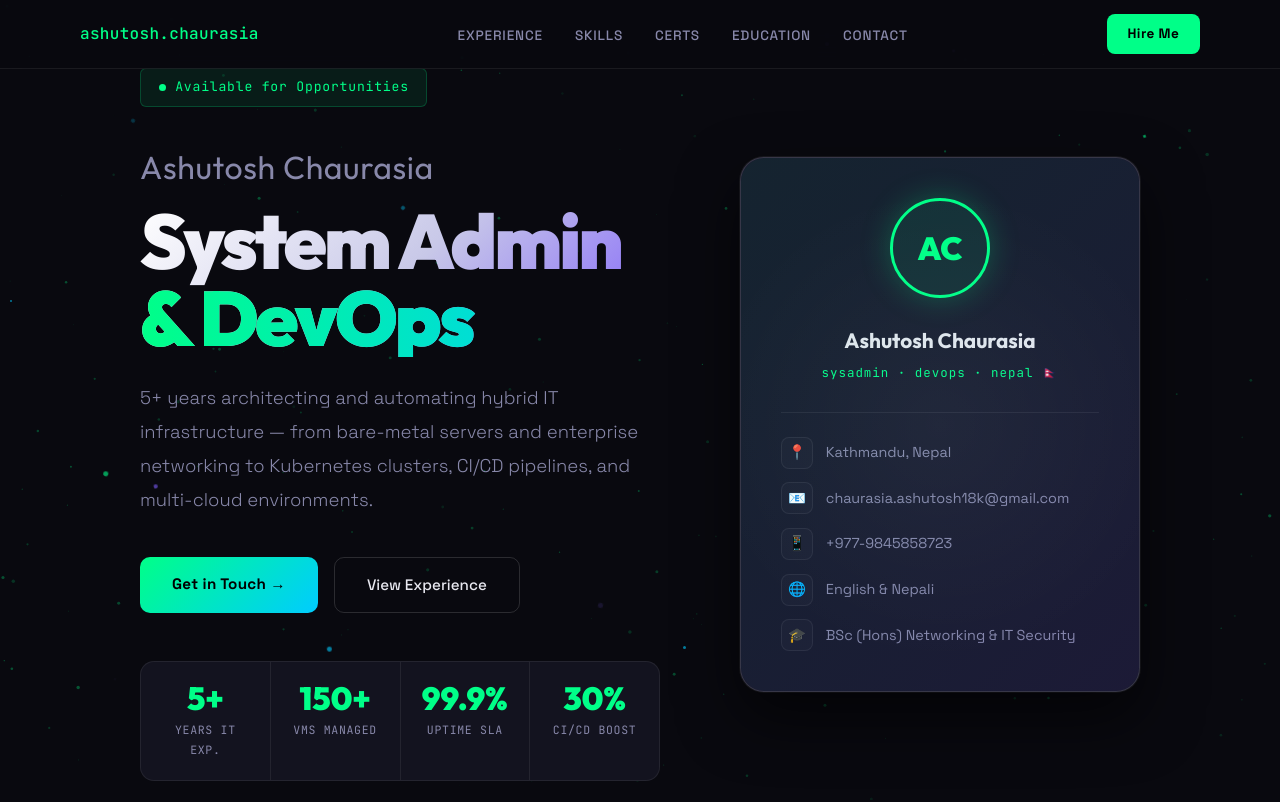
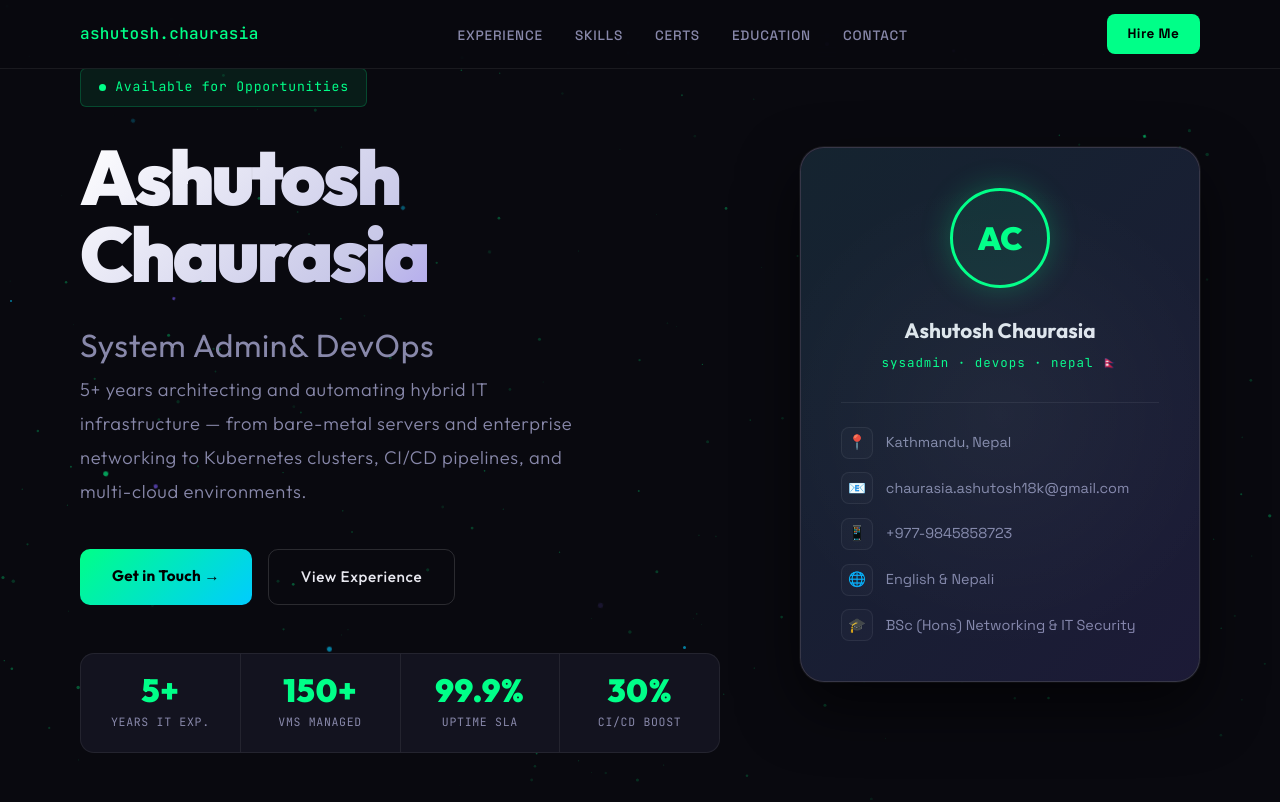
Before and after one commit to ChaurasiaAshutosh/my-portfolio, a plain HTML site: page index.html in a window 1280 px wide. Shown: the top 802 px of the page. Drawn offline with Linux system fonts and the light colour scheme.

Commit message:
Update index.html

```diff
--- a/index.html
+++ b/index.html
@@ -364,8 +364,8 @@ footer{
     <div class="hero-inner">
       <div>
         <div class="hero-tag r"><span class="hero-tag-dot"></span>Available for Opportunities</div>
-        <div class="hero-name r">Ashutosh Chaurasia</div>
-        <h1 class="hero-h1 r">System Admin<span>&amp; DevOps</span></h1>
+        <div class="hero-h1 r">Ashutosh Chaurasia</div></h1>
+        <h1 class="hero-name r">System Admin<span>&amp; DevOps</span>
         <p class="hero-desc r2">5+ years architecting and automating hybrid IT infrastructure — from bare-metal servers and enterprise networking to Kubernetes clusters, CI/CD pipelines, and multi-cloud environments.</p>
         <div class="hero-btns r2">
           <a href="mailto:chaurasia.ashutosh18k@gmail.com" class="btn-primary">Get in Touch →</a>
```
